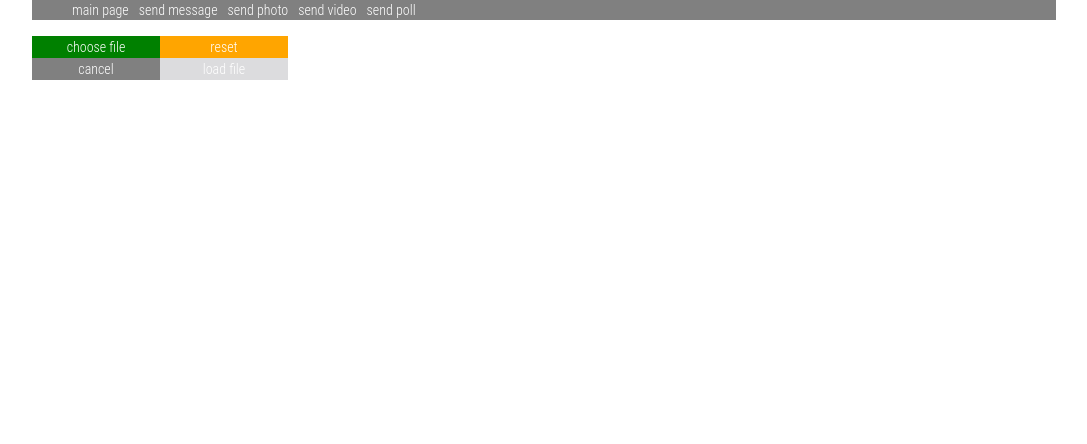
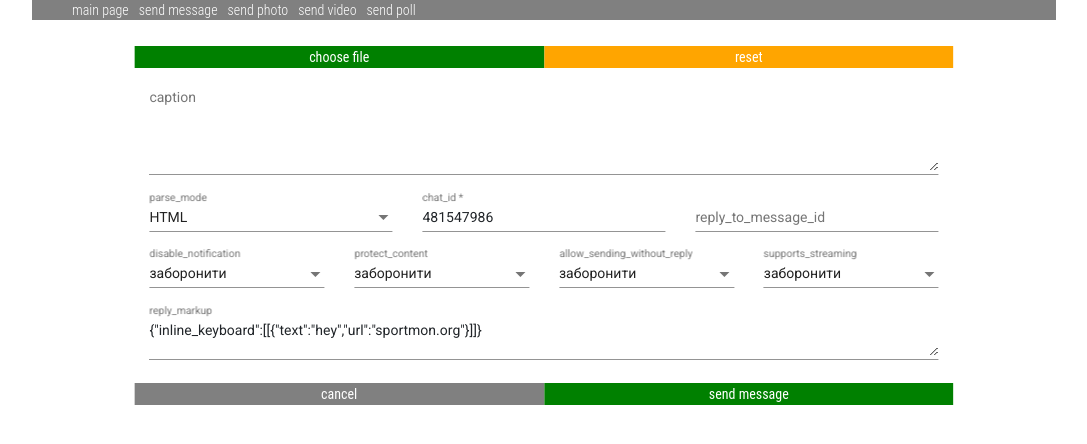
Before and after one commit to homoantropos/tgbotFrnt, an Angular app: page /main/sendVideo in a window 1280 px wide. Shown: the top 444 px of the page, without its empty margins (96-1183 px from the left). Built offline with nearby package versions, Linux system fonts and the light colour scheme.

Commit message:
send video component added

```diff
--- a/src/app/shared-module/components/messageEditors/send-video-editor/send-video-editor.component.html
+++ b/src/app/shared-module/components/messageEditors/send-video-editor/send-video-editor.component.html
@@ -1,5 +1,5 @@
 <div
-  class="centerHorizontal scroll"
+  class="centerHorizontal scroll contentContainer"
 >
 
   <ng-container *ngIf="message">
@@ -20,6 +20,7 @@
     />
 
     <button
+      class="col-sm-6"
       title="button to click input file"
       [backGround]="'green'"
       appButtonStyle
@@ -29,7 +30,8 @@
     </button>
 
     <button
-      title="button to click input file"
+      class="col-sm-6"
+      title="button to reset input file"
       [backGround]="'orange'"
       appButtonStyle
       (click)="resetEditor($event)"
@@ -48,7 +50,7 @@
       <h3>... ще трішки ...</h3>
     </ng-container>
 
-    <video class="centerHorizontal" controls #video>
+    <video class="centerHorizontal" controls width="100%" #video>
       <source
         [src]="mediaSrc"
         type="video/mp4"
@@ -57,7 +59,105 @@
 
   </ng-container>
 
+  <form
+    [formGroup]="messageForm"
+    (ngSubmit)="onSubmit(messageForm.value)"
+  >
+    <mat-form-field class="col-sm-12">
+      <mat-label>caption</mat-label>
+      <textarea
+        matInput
+        cols="30"
+        rows="5"
+        type="text"
+        formControlName="caption"
+      >
+      </textarea>
+    </mat-form-field>
+
+    <mat-form-field class="col-sm-4">
+      <mat-label>parse_mode</mat-label>
+      <mat-select
+        formControlName="parse_mode"
+      >
+        <mat-option value="HTML">HTML</mat-option>
+        <mat-option value="MarkdownV2">MarkdownV2</mat-option>
+        <mat-option value="Markdown">Markdown</mat-option>
+      </mat-select>
+    </mat-form-field>
+
+    <mat-form-field class="col-sm-4">
+      <mat-label>chat_id</mat-label>
+      <input
+        matInput
+        type="text"
+        formControlName="chat_id"
+      />
+    </mat-form-field>
+
+    <mat-form-field class="col-sm-4">
+      <mat-label>reply_to_message_id</mat-label>
+      <input
+        matInput
+        type="text"
+        formControlName="reply_to_message_id"
+      />
+    </mat-form-field>
+
+    <mat-form-field class="col-sm-3">
+      <mat-label>disable_notification</mat-label>
+      <mat-select
+        formControlName="disable_notification"
+      >
+        <mat-option [value] = true>дозволити</mat-option>
+        <mat-option [value] = false>заборонити</mat-option>
+      </mat-select>
+    </mat-form-field>
+
+    <mat-form-field class="col-sm-3">
+      <mat-label>protect_content</mat-label>
+      <mat-select
+        formControlName="protect_content"
+      >
+        <mat-option [value] = true>дозволити</mat-option>
+        <mat-option [value] = false>заборонити</mat-option>
+      </mat-select>
+    </mat-form-field>
+
+    <mat-form-field class="col-sm-3">
+      <mat-label>allow_sending_without_reply</mat-label>
+      <mat-select
+        formControlName="allow_sending_without_reply"
+      >
+        <mat-option [value] = true>дозволити</mat-option>
+        <mat-option [value] = false>заборонити</mat-option>
+      </mat-select>
+    </mat-form-field>
+
+    <mat-form-field class="col-sm-3">
+      <mat-label>supports_streaming</mat-label>
+      <mat-select
+        formControlName="supports_streaming"
+      >
+        <mat-option [value] = true>дозволити</mat-option>
+        <mat-option [value] = false>заборонити</mat-option>
+      </mat-select>
+    </mat-form-field>
+
+    <mat-form-field class="col-sm-12">
+      <mat-label>reply_markup</mat-label>
+      <textarea
+        matInput
+        cols="30"
+        rows="2"
+        type="text"
+        formControlName="reply_markup"
+      >
+      </textarea>
+    </mat-form-field>
+
     <button
+      class="col-sm-6"
       [backGround]="'gray'"
       appButtonStyle
       (click)="closeEditor()"
@@ -66,11 +166,14 @@
     </button>
 
     <button
+      class="col-sm-6"
       type="submit"
-    [disabled]="!loadingAllowed"
+      [disabled]="messageForm.invalid || submitted"
       [backGround]="'green'"
       appButtonStyle
     >
-    load file
+      send message
     </button>
+  </form>
+
 </div>
--- a/src/app/shared-module/components/messageEditors/send-video-editor/send-video-editor.component.ts
+++ b/src/app/shared-module/components/messageEditors/send-video-editor/send-video-editor.component.ts
@@ -1,6 +1,7 @@
 import {Component, ElementRef, OnInit, ViewChild} from '@angular/core';
 import {FormBuilder, FormGroup, Validators} from '@angular/forms';
 import {Router} from '@angular/router';
+import {PostmanService} from '../../../services/postman.service';
 
 @Component({
   selector: 'app-send-video-editor',
@@ -25,17 +26,19 @@ export class SendVideoEditorComponent implements OnInit {
   loading = false;
   showBeforeVideo = false;
   loadingAllowed = false;
+  submitted = false;
 
 
   constructor(
     private router: Router,
-    private fb: FormBuilder
+    private fb: FormBuilder,
+    private postman: PostmanService
   ) {
   }
 
   ngOnInit(): void {
     this.messageForm = this.fb.group({
-      chat_id: ['', [Validators.required]],
+      chat_id: [481547986, [Validators.required]],
       caption: [''],
       parse_mode: ['HTML'],
       supports_streaming: [false],
@@ -43,7 +46,7 @@ export class SendVideoEditorComponent implements OnInit {
       protect_content: [false],
       reply_to_message_id: [null],
       allow_sending_without_reply: [false],
-      reply_markup: ['']
+      reply_markup: ['{"inline_keyboard":[[{"text":"hey","url":"sportmon.org"}]]}']
     });
   }
 
@@ -90,12 +93,25 @@ export class SendVideoEditorComponent implements OnInit {
         this.loading = false;
       }
     };
-
     reader.readAsDataURL(this.media);
   }
 
   onSubmit(value: any): void {
-
+    if (this.messageForm.invalid) {
+      return;
+    }
+    this.submitted = true;
+    this.postman.sendVideo(value, this.media)
+      .subscribe(
+        response => {
+          console.log(response);
+          this.submitted = false;
+        },
+        error => {
+          console.error(error);
+          this.submitted = false;
+        }
+      );
   }
 
   closeEditor(): void {
--- a/src/app/shared-module/services/postman.service.ts
+++ b/src/app/shared-module/services/postman.service.ts
@@ -13,13 +13,28 @@ export class PostmanService {
   ) {
   }
 
-  sendMessage(message: any): Observable<any> {
+  sendMessage(message: any, file?: File): Observable<any> {
     const fd = new FormData();
     Object.keys(message).map(
       key => {
         fd.set(key, message[key]);
       }
     );
+    if (file) {
+      fd.append('video', file, file.name);
+    }
     return this.http.post(`https://api.telegram.org/bot${environment.bot_token}/sendMessage`, fd);
   }
+
+  sendVideo(message: any, file: File): Observable<any> {
+    const fd = new FormData();
+    Object.keys(message).map(
+      key => {
+        fd.set(key, message[key]);
+      }
+    );
+    fd.append('video', file, file.name);
+    return this.http.post(`https://api.telegram.org/bot${environment.bot_token}/sendVideo`, fd);
+  }
+
 }
--- a/src/styles.css
+++ b/src/styles.css
@@ -19,18 +19,12 @@ body {
 
 /* buttons styles works together with buttonsStylingDirective */
 button {
-  font-family: "Oswald Light", "Roboto Condensed Light", sans-serif;
-  width: 10vw;
+  font-family: "Oswald Light", "Roboto Condensed", sans-serif;
+  margin: 5px 0 5px 0;
 }
 
 button:disabled {
   background-color: rgba(80, 80, 89, 0.2) !important;
-}
-
-@media (max-width: 800px) {
-  button {
-    width: 80px;
-  }
 }
 
 body {
```
Lines whose indentation alone changed are shown as unchanged.
